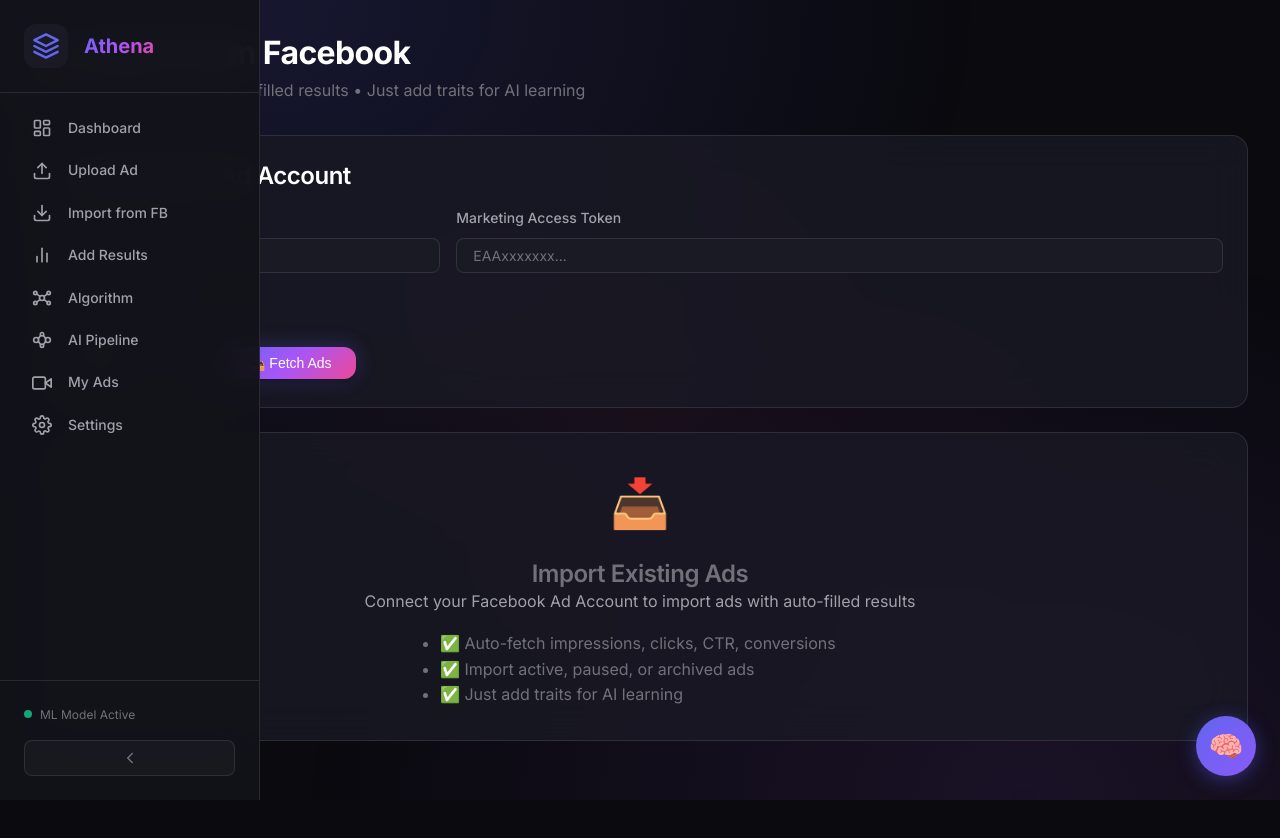
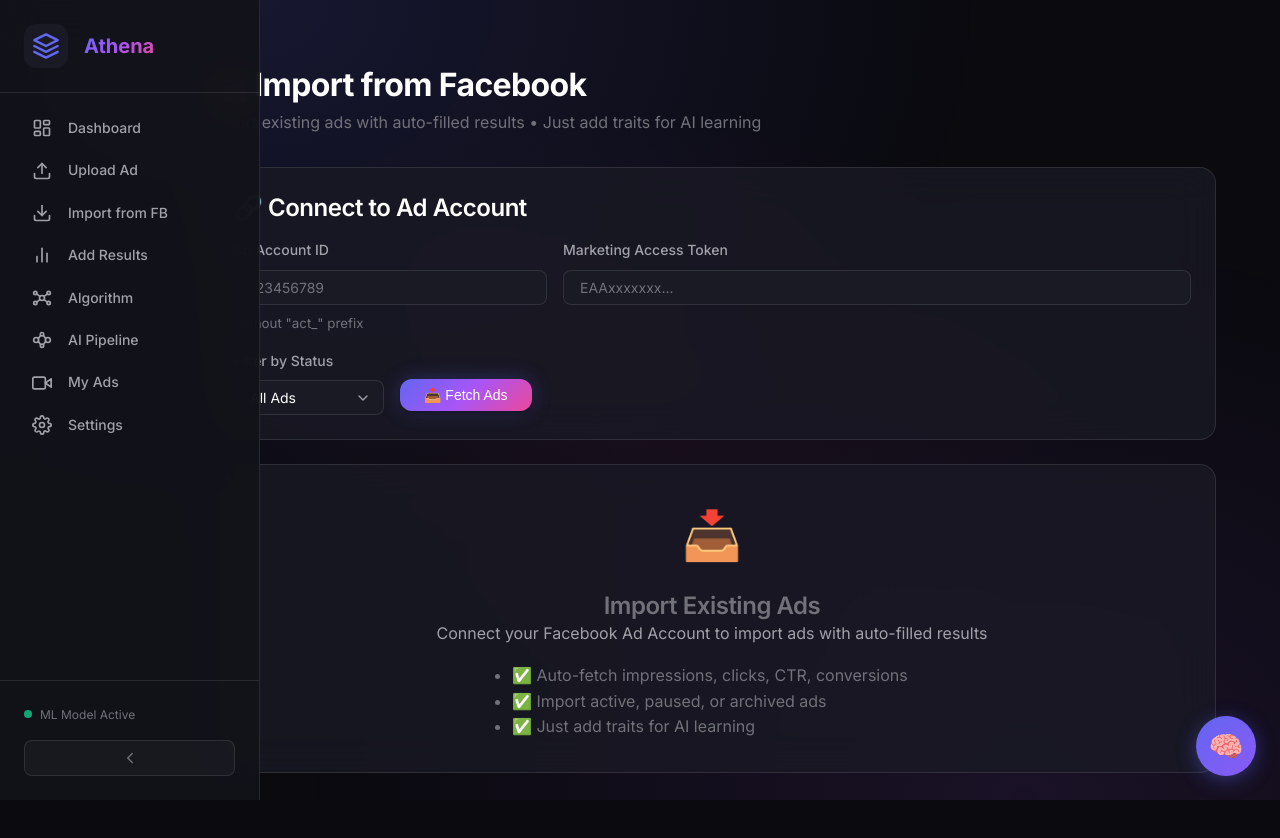
Before and after one commit to princecjqlara/athena, a Next.js app: page /import in a window 1280 px wide. Shown: the top 838 px of the page. Before the commit the page ends 800 px from the top, so only its background shows below. Built offline with nearby package versions, Linux system fonts and the light colour scheme.

Commit message:
Make all pages mobile & desktop friendly - responsive layout system

```diff
--- a/app/globals.css
+++ b/app/globals.css
@@ -106,18 +106,40 @@
 }
 
 /* Typography */
-h1, h2, h3, h4, h5, h6 {
+h1,
+h2,
+h3,
+h4,
+h5,
+h6 {
   font-weight: 600;
   line-height: 1.3;
   letter-spacing: -0.02em;
 }
 
-h1 { font-size: 2.5rem; }
-h2 { font-size: 2rem; }
-h3 { font-size: 1.5rem; }
-h4 { font-size: 1.25rem; }
-h5 { font-size: 1.125rem; }
-h6 { font-size: 1rem; }
+h1 {
+  font-size: 2.5rem;
+}
+
+h2 {
+  font-size: 2rem;
+}
+
+h3 {
+  font-size: 1.5rem;
+}
+
+h4 {
+  font-size: 1.25rem;
+}
+
+h5 {
+  font-size: 1.125rem;
+}
+
+h6 {
+  font-size: 1rem;
+}
 
 p {
   color: var(--text-secondary);
@@ -302,11 +324,11 @@
   transition: var(--transition-normal);
 }
 
-.toggle input:checked + .toggle-slider {
+.toggle input:checked+.toggle-slider {
   background: var(--accent-gradient);
 }
 
-.toggle input:checked + .toggle-slider::before {
+.toggle input:checked+.toggle-slider::before {
   transform: translateX(22px);
   background-color: white;
 }
@@ -390,28 +412,59 @@
 
 /* Animation Keyframes */
 @keyframes pulse {
-  0%, 100% { opacity: 1; }
-  50% { opacity: 0.5; }
+
+  0%,
+  100% {
+    opacity: 1;
+  }
+
+  50% {
+    opacity: 0.5;
+  }
 }
 
 @keyframes spin {
-  from { transform: rotate(0deg); }
-  to { transform: rotate(360deg); }
+  from {
+    transform: rotate(0deg);
+  }
+
+  to {
+    transform: rotate(360deg);
+  }
 }
 
 @keyframes shimmer {
-  0% { background-position: -200% 0; }
-  100% { background-position: 200% 0; }
+  0% {
+    background-position: -200% 0;
+  }
+
+  100% {
+    background-position: 200% 0;
+  }
 }
 
 @keyframes fadeIn {
-  from { opacity: 0; transform: translateY(10px); }
-  to { opacity: 1; transform: translateY(0); }
+  from {
+    opacity: 0;
+    transform: translateY(10px);
+  }
+
+  to {
+    opacity: 1;
+    transform: translateY(0);
+  }
 }
 
 @keyframes slideUp {
-  from { opacity: 0; transform: translateY(20px); }
-  to { opacity: 1; transform: translateY(0); }
+  from {
+    opacity: 0;
+    transform: translateY(20px);
+  }
+
+  to {
+    opacity: 1;
+    transform: translateY(0);
+  }
 }
 
 .animate-pulse {
@@ -432,12 +485,10 @@
 
 /* Loading Skeleton */
 .skeleton {
-  background: linear-gradient(
-    90deg,
-    var(--bg-tertiary) 25%,
-    var(--bg-card-hover) 50%,
-    var(--bg-tertiary) 75%
-  );
+  background: linear-gradient(90deg,
+      var(--bg-tertiary) 25%,
+      var(--bg-card-hover) 50%,
+      var(--bg-tertiary) 75%);
   background-size: 200% 100%;
   animation: shimmer 1.5s infinite;
   border-radius: var(--radius-md);
@@ -481,14 +532,22 @@
 }
 
 @media (max-width: 1024px) {
-  .grid-4 { grid-template-columns: repeat(2, 1fr); }
-  .grid-3 { grid-template-columns: repeat(2, 1fr); }
+  .grid-4 {
+    grid-template-columns: repeat(2, 1fr);
+  }
+
+  .grid-3 {
+    grid-template-columns: repeat(2, 1fr);
+  }
 }
 
 @media (max-width: 640px) {
+
   .grid-4,
   .grid-3,
-  .grid-2 { grid-template-columns: 1fr; }
+  .grid-2 {
+    grid-template-columns: 1fr;
+  }
 }
 
 /* Container */
@@ -549,17 +608,295 @@
 }
 
 /* Spacing Utilities */
-.mt-sm { margin-top: var(--spacing-sm); }
-.mt-md { margin-top: var(--spacing-md); }
-.mt-lg { margin-top: var(--spacing-lg); }
-.mt-xl { margin-top: var(--spacing-xl); }
+.mt-sm {
+  margin-top: var(--spacing-sm);
+}
 
-.mb-sm { margin-bottom: var(--spacing-sm); }
-.mb-md { margin-bottom: var(--spacing-md); }
-.mb-lg { margin-bottom: var(--spacing-lg); }
-.mb-xl { margin-bottom: var(--spacing-xl); }
+.mt-md {
+  margin-top: var(--spacing-md);
+}
 
-.p-sm { padding: var(--spacing-sm); }
-.p-md { padding: var(--spacing-md); }
-.p-lg { padding: var(--spacing-lg); }
-.p-xl { padding: var(--spacing-xl); }
+.mt-lg {
+  margin-top: var(--spacing-lg);
+}
+
+.mt-xl {
+  margin-top: var(--spacing-xl);
+}
+
+.mb-sm {
+  margin-bottom: var(--spacing-sm);
+}
+
+.mb-md {
+  margin-bottom: var(--spacing-md);
+}
+
+.mb-lg {
+  margin-bottom: var(--spacing-lg);
+}
+
+.mb-xl {
+  margin-bottom: var(--spacing-xl);
+}
+
+.p-sm {
+  padding: var(--spacing-sm);
+}
+
+.p-md {
+  padding: var(--spacing-md);
+}
+
+.p-lg {
+  padding: var(--spacing-lg);
+}
+
+.p-xl {
+  padding: var(--spacing-xl);
+}
+
+/* ====== RESPONSIVE LAYOUT SYSTEM ====== */
+
+/* Sidebar-aware layout variables */
+:root {
+  --sidebar-width: 260px;
+  --sidebar-collapsed-width: 72px;
+  --content-padding: var(--spacing-xl);
+}
+
+/* Main content wrapper - use on page containers */
+.main-content {
+  padding: var(--content-padding);
+  padding-left: calc(var(--sidebar-collapsed-width) + var(--content-padding));
+  min-height: 100vh;
+  transition: padding-left 0.2s ease;
+}
+
+/* When sidebar is expanded */
+.sidebar-expanded .main-content {
+  padding-left: calc(var(--sidebar-width) + var(--content-padding));
+}
+
+/* Mobile: Hide sidebar, full width content */
+@media (max-width: 768px) {
+  :root {
+    --content-padding: var(--spacing-md);
+  }
+
+  .main-content {
+    padding-left: var(--content-padding) !important;
+    padding-right: var(--content-padding);
+    padding-top: 60px;
+    /* Space for mobile header */
+  }
+
+  /* Stack grids on mobile */
+  .grid-2,
+  .grid-3,
+  .grid-4 {
+    grid-template-columns: 1fr !important;
+  }
+
+  /* Reduce font sizes */
+  h1 {
+    font-size: 1.75rem;
+  }
+
+  h2 {
+    font-size: 1.5rem;
+  }
+
+  h3 {
+    font-size: 1.25rem;
+  }
+
+  /* Full-width buttons */
+  .btn-lg {
+    width: 100%;
+  }
+
+  /* Smaller form elements */
+  .form-input,
+  .form-select,
+  .form-textarea {
+    font-size: 16px;
+    /* Prevent iOS zoom */
+  }
+}
+
+/* Tablet */
+@media (min-width: 769px) and (max-width: 1024px) {
+  :root {
+    --content-padding: var(--spacing-lg);
+  }
+
+  .grid-4 {
+    grid-template-columns: repeat(2, 1fr);
+  }
+
+  .grid-3 {
+    grid-template-columns: repeat(2, 1fr);
+  }
+}
+
+/* Desktop Large */
+@media (min-width: 1400px) {
+  :root {
+    --content-padding: var(--spacing-2xl);
+  }
+}
+
+/* Responsive visibility utilities */
+.hide-mobile {
+  display: block;
+}
+
+.show-mobile {
+  display: none;
+}
+
+@media (max-width: 768px) {
+  .hide-mobile {
+    display: none !important;
+  }
+
+  .show-mobile {
+    display: block !important;
+  }
+}
+
+/* Responsive flex utilities */
+.flex-col-mobile {
+  display: flex;
+  flex-direction: row;
+}
+
+@media (max-width: 768px) {
+  .flex-col-mobile {
+    flex-direction: column;
+  }
+}
+
+/* Card responsive sizing */
+.glass-card {
+  padding: var(--spacing-lg);
+}
+
+@media (max-width: 768px) {
+  .glass-card {
+    padding: var(--spacing-md);
+    border-radius: var(--radius-lg);
+  }
+}
+
+/* Button responsive */
+.btn-sm {
+  padding: var(--spacing-xs) var(--spacing-sm);
+  font-size: 0.75rem;
+}
+
+@media (max-width: 768px) {
+  .btn-sm {
+    padding: var(--spacing-sm) var(--spacing-md);
+    font-size: 0.8125rem;
+  }
+}
+
+/* Responsive table wrapper */
+.table-responsive {
+  width: 100%;
+  overflow-x: auto;
+  -webkit-overflow-scrolling: touch;
+}
+
+/* Fixed position elements responsive */
+@media (max-width: 768px) {
+  .fixed-bottom-right {
+    position: fixed;
+    bottom: var(--spacing-md);
+    right: var(--spacing-md);
+    left: var(--spacing-md);
+  }
+}
+
+/* Page header responsive */
+.page-header {
+  margin-bottom: var(--spacing-xl);
+}
+
+.page-header h1 {
+  font-size: 2rem;
+  margin-bottom: var(--spacing-xs);
+}
+
+.page-header p {
+  color: var(--text-muted);
+}
+
+@media (max-width: 768px) {
+  .page-header {
+    margin-bottom: var(--spacing-lg);
+  }
+
+  .page-header h1 {
+    font-size: 1.5rem;
+  }
+
+  .page-header p {
+    font-size: 0.875rem;
+  }
+}
+
+/* Stats grid responsive */
+.stats-grid {
+  display: grid;
+  grid-template-columns: repeat(4, 1fr);
+  gap: var(--spacing-lg);
+}
+
+@media (max-width: 1024px) {
+  .stats-grid {
+    grid-template-columns: repeat(2, 1fr);
+  }
+}
+
+@media (max-width: 640px) {
+  .stats-grid {
+    grid-template-columns: 1fr;
+    gap: var(--spacing-md);
+  }
+}
+
+/* Form layout responsive */
+.form-row {
+  display: grid;
+  grid-template-columns: repeat(2, 1fr);
+  gap: var(--spacing-md);
+}
+
+@media (max-width: 640px) {
+  .form-row {
+    grid-template-columns: 1fr;
+  }
+}
+
+/* Actions bar responsive */
+.actions-bar {
+  display: flex;
+  align-items: center;
+  justify-content: space-between;
+  gap: var(--spacing-md);
+  flex-wrap: wrap;
+}
+
+@media (max-width: 640px) {
+  .actions-bar {
+    flex-direction: column;
+    align-items: stretch;
+  }
+
+  .actions-bar>* {
+    width: 100%;
+  }
+}
--- a/app/import/page.module.css
+++ b/app/import/page.module.css
@@ -1,6 +1,8 @@
 .page {
+    margin-left: var(--sidebar-collapsed-width, 72px);
     padding: var(--spacing-xl);
     min-height: 100vh;
+    transition: margin-left 0.2s ease;
 }
 
 .header {
--- a/app/page.module.css
+++ b/app/page.module.css
@@ -1,7 +1,8 @@
 .dashboard {
-  margin-left: 260px;
+  margin-left: var(--sidebar-collapsed-width, 72px);
   padding: var(--spacing-xl);
   min-height: 100vh;
+  transition: margin-left 0.2s ease;
 }
 
 .header {
--- a/app/pipeline/page.module.css
+++ b/app/pipeline/page.module.css
@@ -1,7 +1,8 @@
 .page {
+    margin-left: var(--sidebar-collapsed-width, 72px);
     padding: var(--spacing-lg);
     max-width: 1400px;
-    margin: 0 auto;
+    transition: margin-left 0.2s ease;
 }
 
 .header {
--- a/app/results/page.module.css
+++ b/app/results/page.module.css
@@ -1,7 +1,8 @@
 .page {
-    margin-left: 260px;
+    margin-left: var(--sidebar-collapsed-width, 72px);
     padding: var(--spacing-xl);
     min-height: 100vh;
+    transition: margin-left 0.2s ease;
 }
 
 .header {
--- a/app/settings/page.module.css
+++ b/app/settings/page.module.css
@@ -1,7 +1,8 @@
 .page {
-    margin-left: 260px;
+    margin-left: var(--sidebar-collapsed-width, 72px);
     padding: var(--spacing-xl);
     min-height: 100vh;
+    transition: margin-left 0.2s ease;
 }
 
 .header {
--- a/app/upload/page.module.css
+++ b/app/upload/page.module.css
@@ -1,7 +1,8 @@
 .page {
-    margin-left: 260px;
+    margin-left: var(--sidebar-collapsed-width, 72px);
     padding: var(--spacing-xl);
     min-height: 100vh;
+    transition: margin-left 0.2s ease;
 }
 
 .header {
--- a/app/videos/page.module.css
+++ b/app/videos/page.module.css
@@ -1,7 +1,8 @@
 .page {
-    margin-left: 260px;
+    margin-left: var(--sidebar-collapsed-width, 72px);
     padding: var(--spacing-xl);
     min-height: 100vh;
+    transition: margin-left 0.2s ease;
 }
 
 .header {
```
